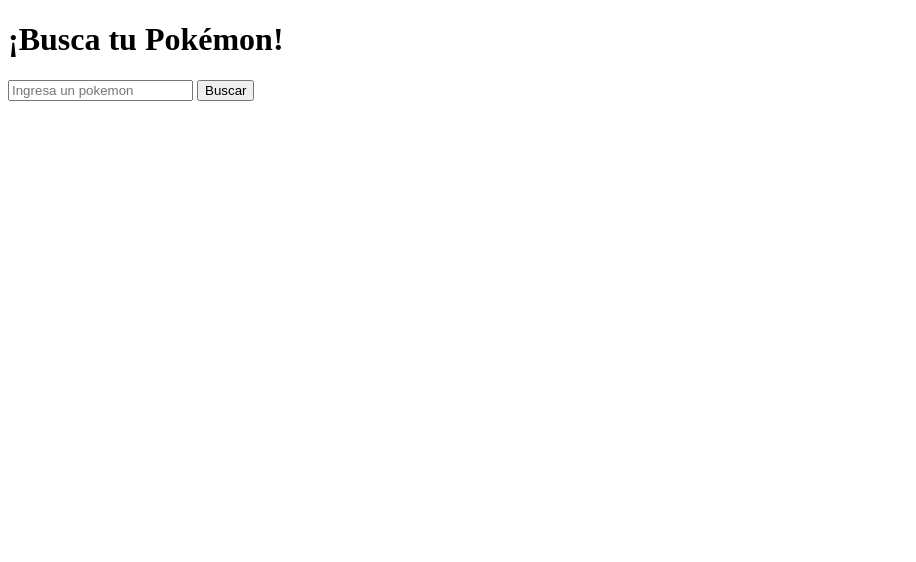
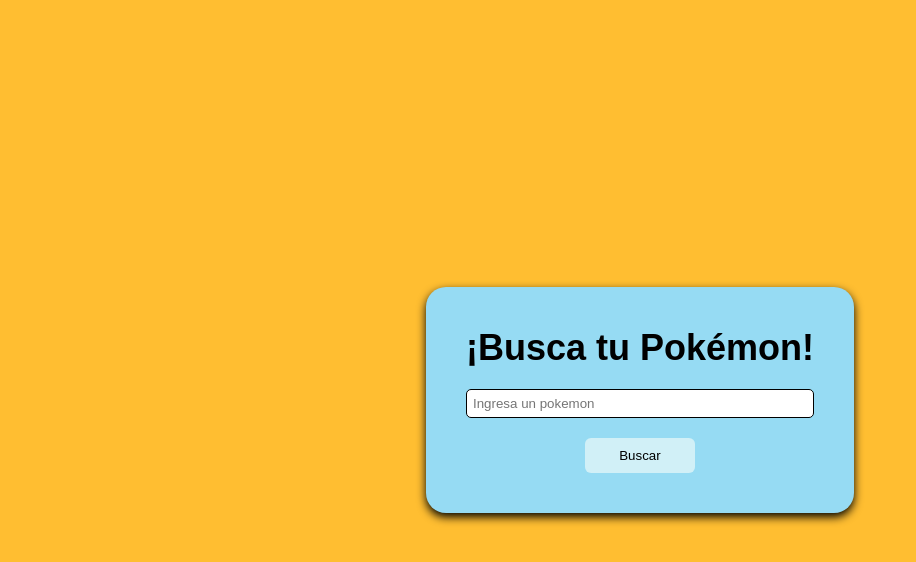
Before and after one commit to alcmanuel12/BuscaTuPokemon, a plain HTML site: page index.html in a window 1280 px wide. Shown: the whole page, without its empty margins (0-916 px from the left). Drawn offline with Linux system fonts and the light colour scheme.

Commit message:
change color

```diff
--- a/index.html
+++ b/index.html
@@ -5,8 +5,7 @@
     <meta charset="UTF-8" />
     <meta name="viewport" content="width=device-width, initial-scale=1.0" />
     <title>Buscador de Pokemon</title>
-    <link rel="stylesheet" hls
-    ref="styles.css" />
+    <link rel="stylesheet" href="styles.css" />
 </head>
 
 <body>
```
